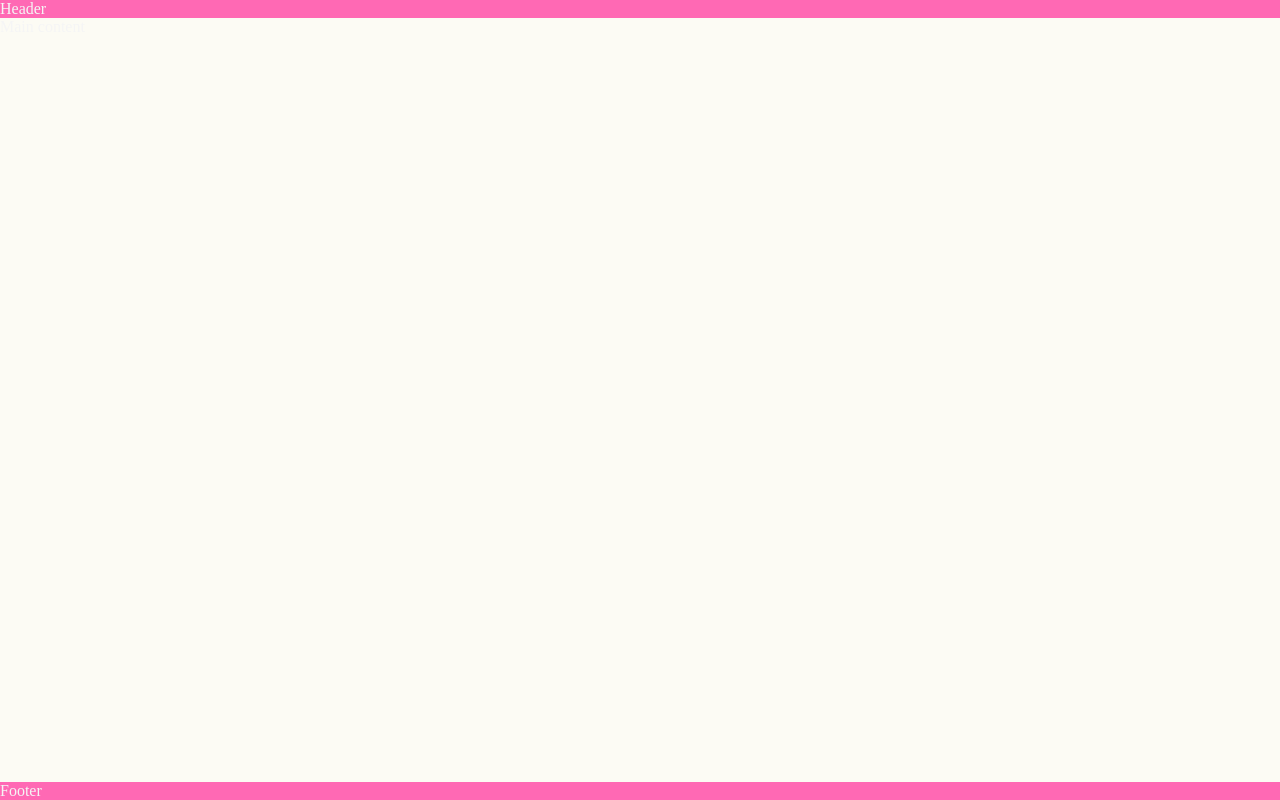
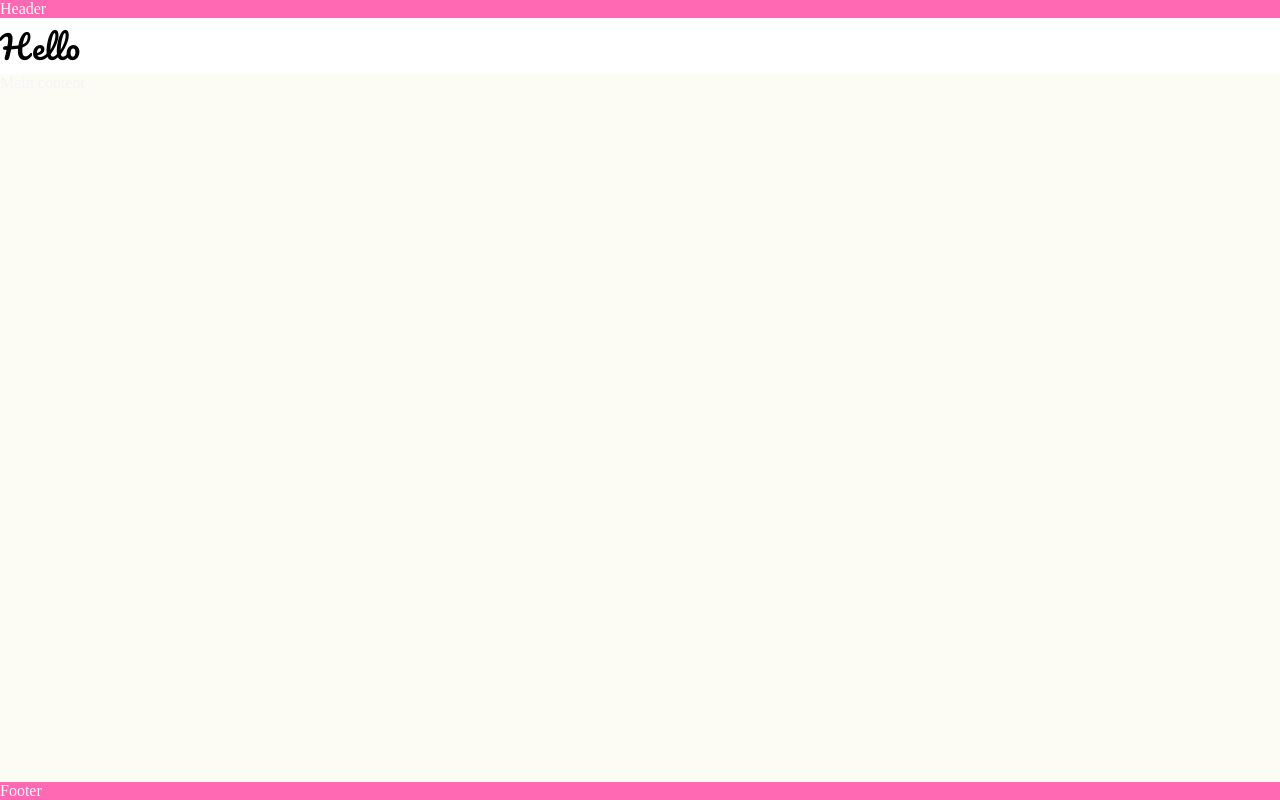
Before and after one commit to aishieee/project-1-barbie-website, a plain HTML site: page index.html in a window 1280 px wide. Drawn offline with Linux system fonts and the light colour scheme.

Commit message:
Imported Pacifico and Chewy font from Google fonts

```diff
--- a/assets/css/style.css
+++ b/assets/css/style.css
@@ -1,3 +1,6 @@
+@import url('https://fonts.googleapis.com/css2?family=Chewy&display=swap');
+@import url('https://fonts.googleapis.com/css2?family=Chewy&family=Pacifico&display=swap');
+
 /* Asterisk wildcard selector to override default styles added by the browser */
 * {
     padding: 0;
@@ -20,6 +23,13 @@
     background-color: #ff69b4;
 }
 
+h1 {
+    font-family: "Pacifico", cursive;
+    font-weight: 400;
+    font-style: normal;
+    color: black;
+}
+
 /* Main content */
 main {
     background-color: #fcfbf4;
--- a/index.html
+++ b/index.html
@@ -17,6 +17,8 @@
      <!-- Header -->
      <header>Header</header>
 
+     <h1> Hello </h1>
+
      <!-- Main content -->
      <main>Main content</main>
 
```
